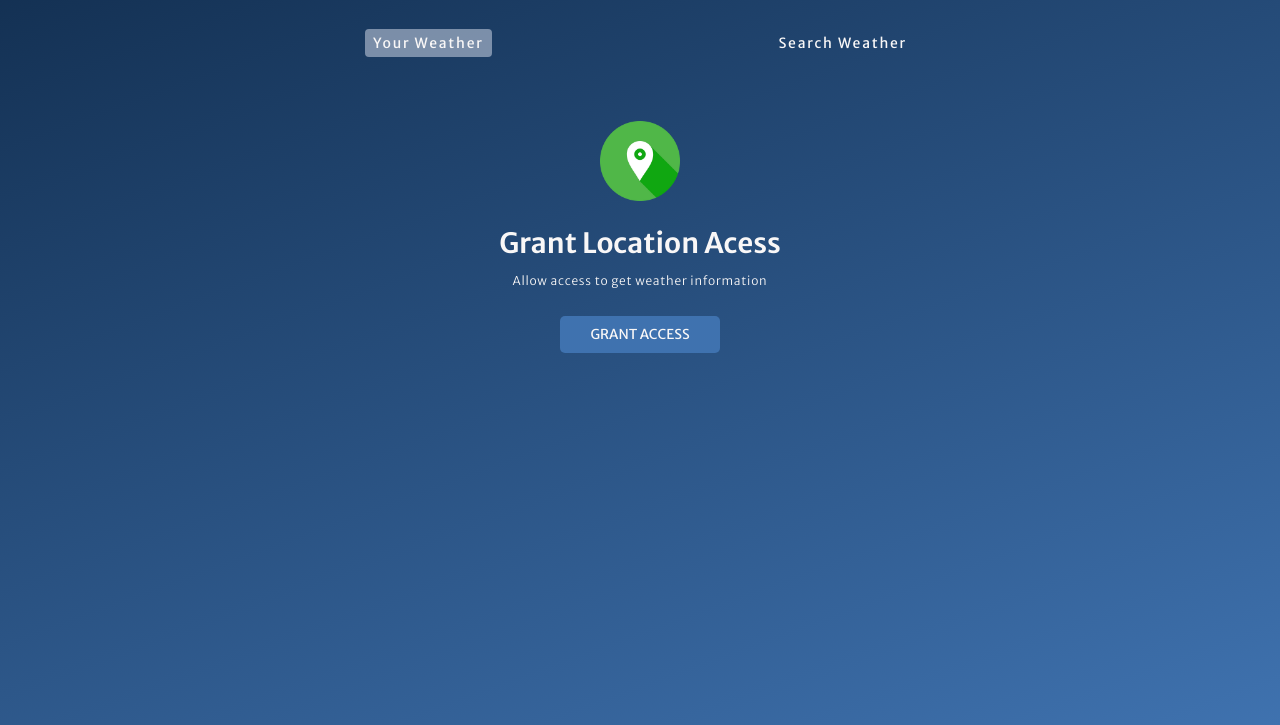
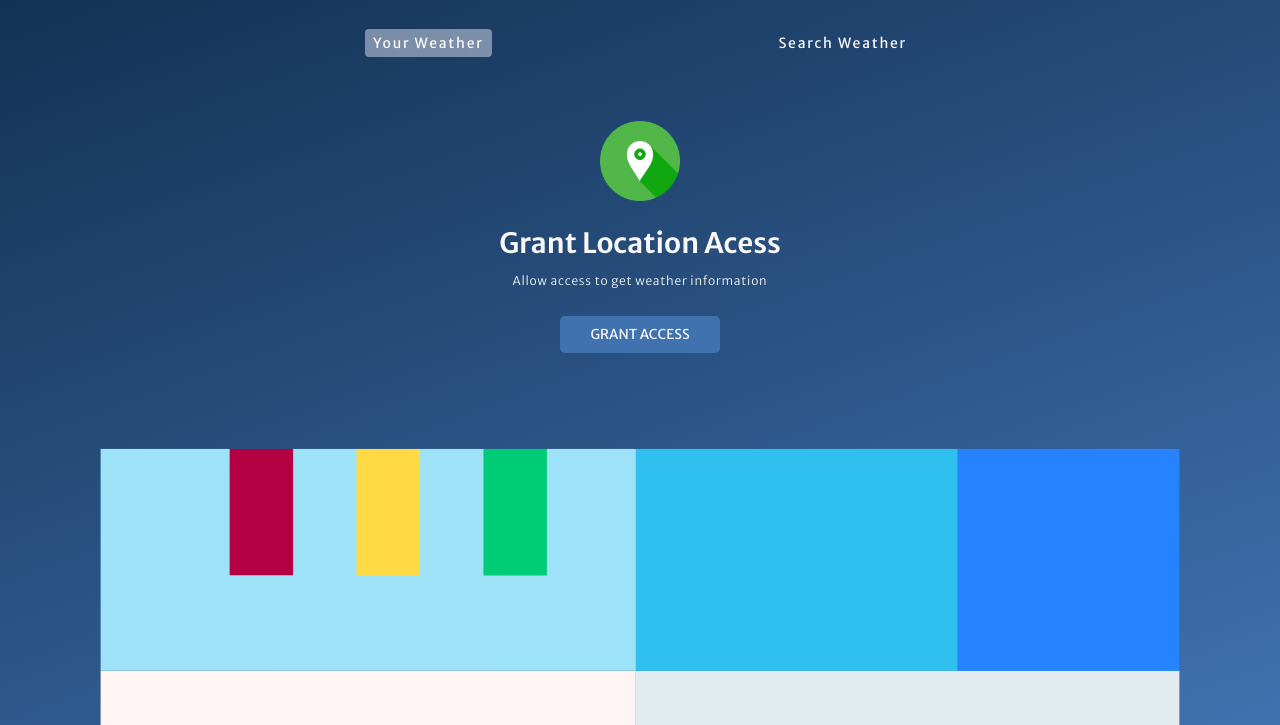
Before and after one commit to Hari-Krishna-Metta/WeatherApp, a plain HTML site: page index.html in a window 1280 px wide. Shown: the part 75-800 px from the top of the page. Drawn offline with Linux system fonts and the light colour scheme.

Commit message:
Update index.html

```diff
--- a/index.html
+++ b/index.html
@@ -62,6 +62,7 @@
                     </div>
                 </div>
             </div>
+            <img src="./Images/not-found.png" alt="" class="notFound">
         </div>
     </div>
     <script src="script.js"></script>
```
